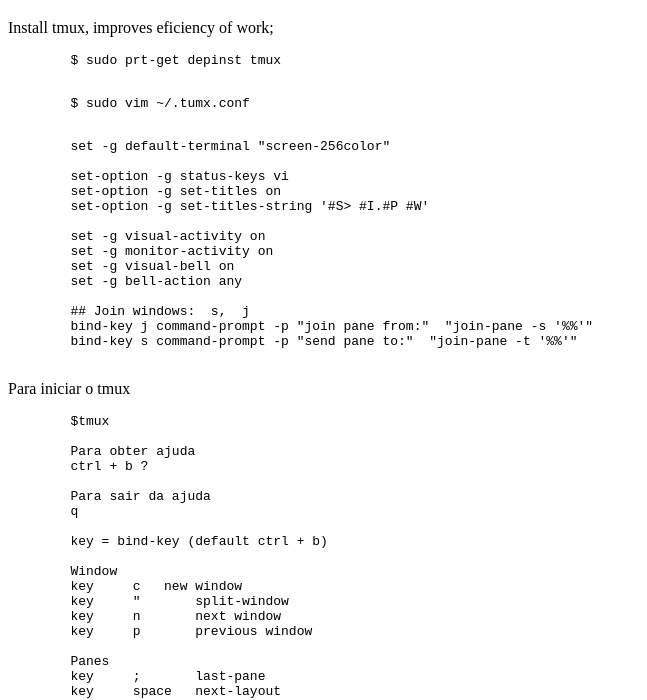
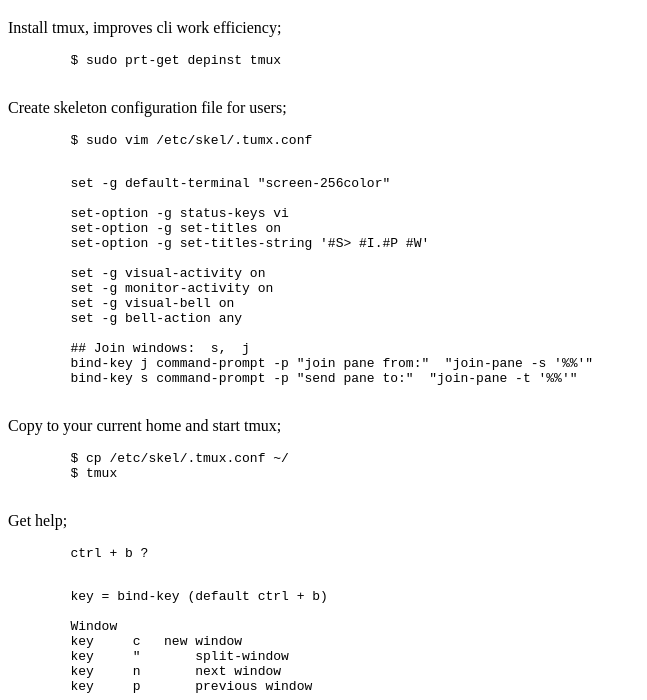
Before and after one commit to pstritzke/sysdoc, a plain HTML site: page systools/tmux.html in a window 1280 px wide. Shown: the part 61-761 px from the top of the page, without its empty margins (0-647 px from the left). Drawn offline with Linux system fonts and the light colour scheme.

Commit message:
systools added tmux configuration skeleton

```diff
--- a/systools/tmux.html
+++ b/systools/tmux.html
@@ -9,16 +9,17 @@
 
         <h1 id="tmux">5. Tmux</h1>
 
-        <p>Install tmux, improves eficiency of work;</p>
+        <p>Install tmux, improves cli work efficiency;</p>
 
         <pre>
         $ sudo prt-get depinst tmux
         </pre>
 
+        <p>Create skeleton configuration file for users;</p>
+
         <pre>
-        $ sudo vim ~/.tumx.conf
+        $ sudo vim /etc/skel/.tumx.conf
         </pre>
-
 
         <pre>
         set -g default-terminal "screen-256color"
@@ -37,18 +38,21 @@
         bind-key s command-prompt -p "send pane to:"  "join-pane -t '%%'"
         </pre>
 
-
-        <p>Para iniciar o tmux</p>
+        <p>Copy to your current home and start tmux;</p>
 
         <pre>
-        $tmux
+        $ cp /etc/skel/.tmux.conf ~/
+        $ tmux
+        </pre>
 
-        Para obter ajuda
+        <p>Get help;</p>
+
+        <pre>
         ctrl + b ?
+        </pre>
 
-        Para sair da ajuda
-        q
 
+        <pre>
         key = bind-key (default ctrl + b)
 
         Window
@@ -63,9 +67,11 @@
         key	!	break-pane
         key	{	swap pane
         key	}	swap pane
+        </pre>
 
-        copy past:
+        <h2>Copy Past</h2>
 
+        <pre>
         1) enter copy mode using Control+b [
         2) navigate to beginning of text, you want to select and hit Control+Space
         3) move around using arrow keys to select region
@@ -80,6 +86,5 @@ See the file <a href="fdl-1.3-standalone.html">Gnu Free Documentation License</a
 for copying conditions.</p>
 
 
-
     </body>
 </html>
```
Also changed, not shown: 1 other file.
